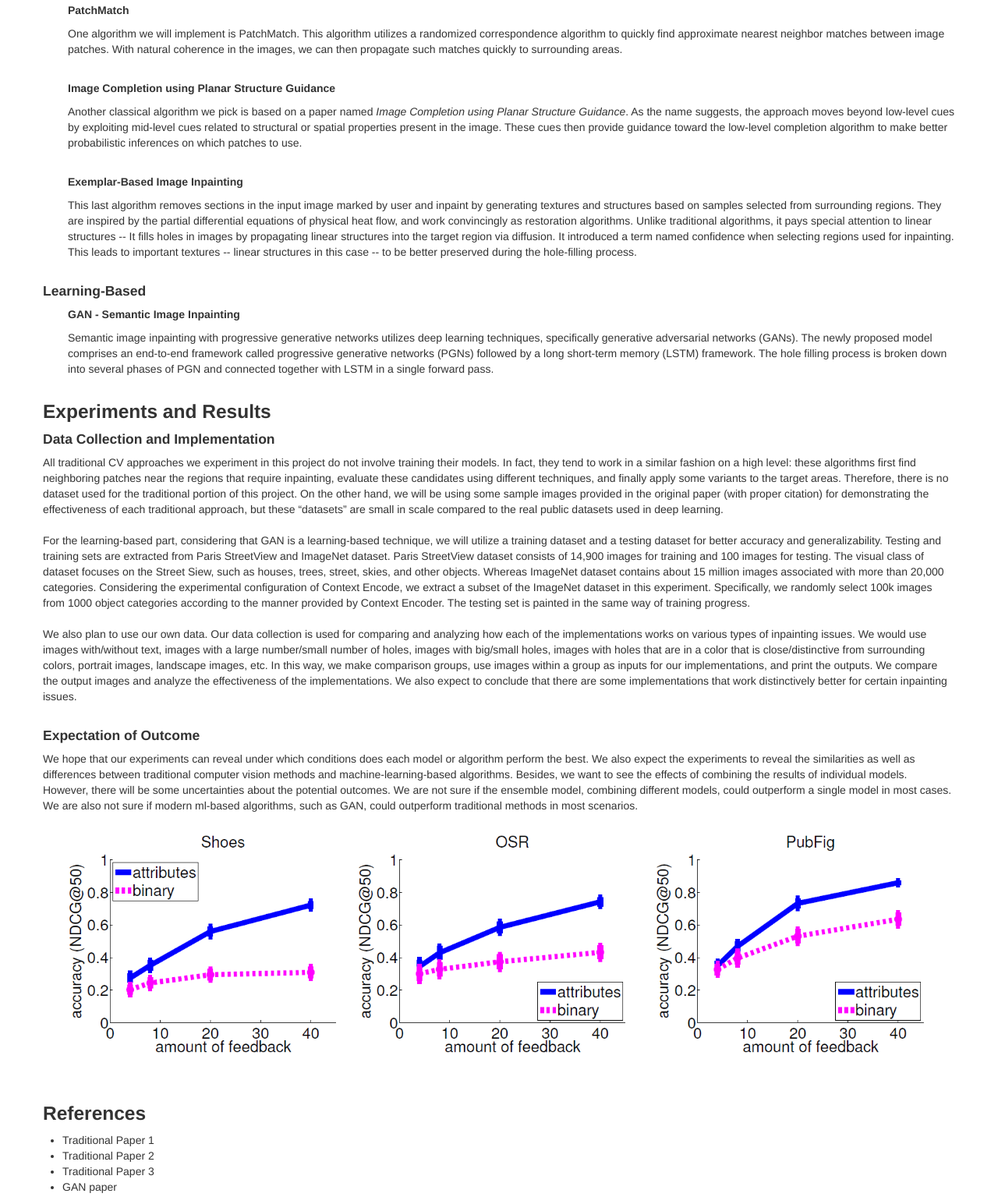
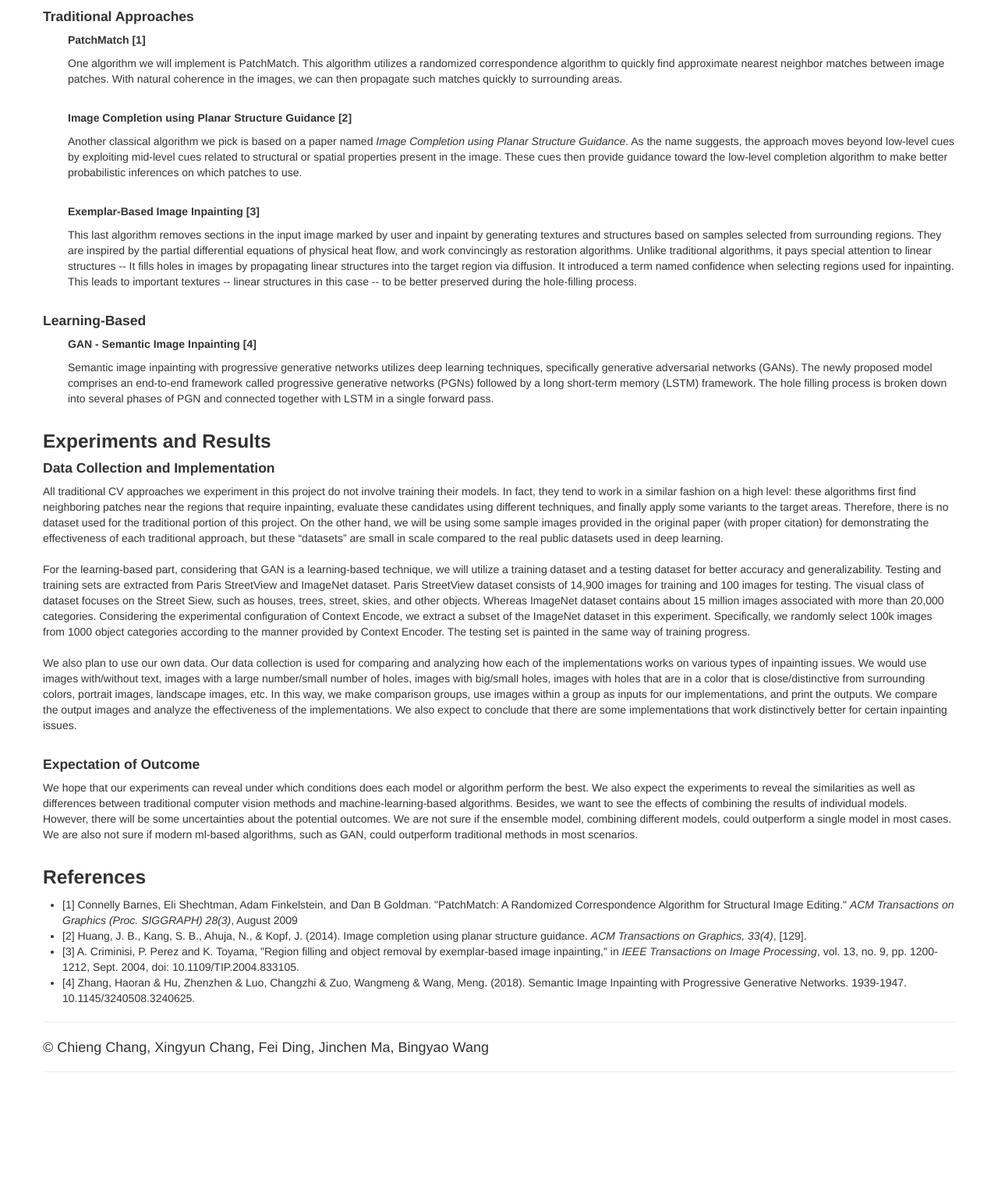
Before and after one commit to GaTech-CS4476-Fall2020/CS4476-Project-Page, a plain HTML site: page index.html in a window 1280 px wide. Shown: the part 1021-2556 px from the top of the page at 78% size. After the commit the page ends 2466 px from the top, so only its background shows below. Drawn offline with Linux system fonts and the light colour scheme.

Commit message:
update pic

```diff
--- a/index.html
+++ b/index.html
@@ -2,8 +2,7 @@
 <html lang="en"><head>
   <meta http-equiv="Content-Type" content="text/html; charset=UTF-8">
   <meta charset="utf-8">
-  <title>Computer Vision Class Project
-  | ECE, Virginia Tech | Fall 2015: ECE 5554/4984</title>
+  <title>CV Group Project | Georgia Tech | Fall 2020: CS 4476</title>
   <meta name="viewport" content="width=device-width, initial-scale=1.0">
   <meta name="description" content="">
   <meta name="author" content="">
@@ -55,11 +54,11 @@ One or two sentences on the motivation behind the problem you are solving. One o
 <br><br>
 <!-- figure -->
 <h3>Teaser Figure</h3>
-A figure that conveys the main idea behind the project or the main application being addressed.
+<!--A figure that conveys the main idea behind the project or the main application being addressed.-->
 <br><br>
 <!-- Main Illustrative Figure -->
 <div style="text-align: center;">
-<img style="height: 200px;" alt="" src="mainfig.png">
+<img style="width: 80%" alt="" src="mainfig.png">
 </div>
 
 <br><br>
@@ -83,19 +82,19 @@ We will employ various image inpainting techniques on one set of testing dataset
 
 <h4>Traditional Approaches</h4>
 <div style="padding-left: 2rem">
-  <h5>PatchMatch</h5>
+  <h5>PatchMatch [1]</h5>
   One algorithm we will implement is PatchMatch. This algorithm utilizes a randomized correspondence algorithm to quickly find approximate nearest neighbor matches between image patches. With natural coherence in the images, we can then propagate such matches quickly to surrounding areas.
   <br><br>
-  <h5>Image Completion using Planar Structure Guidance</h5>
+  <h5>Image Completion using Planar Structure Guidance [2]</h5>
   Another classical algorithm we pick is based on a paper named <i>Image Completion using Planar Structure Guidance</i>. As the name suggests, the approach moves beyond low-level cues by exploiting mid-level cues related to structural or spatial properties present in the image. These cues then provide guidance toward the low-level completion algorithm to make better probabilistic inferences on which patches to use.
   <br><br>
-  <h5>Exemplar-Based Image Inpainting</h5>
+  <h5>Exemplar-Based Image Inpainting [3]</h5>
   This last algorithm removes sections in the input image marked by user and inpaint by generating textures and structures based on samples selected from surrounding regions. They are inspired by the partial differential equations of physical heat flow, and work convincingly as restoration algorithms. Unlike traditional algorithms, it pays special attention to linear structures -- It fills holes in images by propagating linear structures into the target region via diffusion. It introduced a term named confidence when selecting regions used for inpainting. This leads to important textures -- linear structures in this case -- to be better preserved during the hole-filling process.
   <br><br>
 </div>
 <h4>Learning-Based</h4>
 <div style="padding-left: 2rem">
-  <h5>GAN - Semantic Image Inpainting</h5>
+  <h5>GAN - Semantic Image Inpainting [4]</h5>
   Semantic image inpainting with progressive generative networks utilizes deep learning techniques, specifically generative adversarial networks (GANs). The newly proposed model comprises an end-to-end framework called progressive generative networks (PGNs) followed by a long short-term memory (LSTM) framework. The hole filling process is broken down into several phases of PGN and connected together with LSTM in a single forward pass.
   <br><br>
 </div>
@@ -115,10 +114,10 @@ We hope that our experiments can reveal under which conditions does each model o
 
 
 <!-- Main Results Figure -->
-<div style="text-align: center;">
+<!-- <div style="text-align: center;">
 <img style="height: 300px;" alt="" src="results.png">
 </div>
-<br><br>
+<br><br> -->
 
 <!-- Results -->
 <!--
@@ -138,10 +137,26 @@ Show several visual examples of inputs/outputs of your system (success cases and
 <!-- References -->
 <h3>References</h3>
 <ul>
-  <li>Traditional Paper 1</li>
-  <li>Traditional Paper 2</li>
-  <li>Traditional Paper 3</li>
-  <li>GAN paper</li>
+  <li>
+    [1] Connelly Barnes, Eli Shechtman, Adam Finkelstein, and Dan B Goldman.
+    "PatchMatch: A Randomized Correspondence Algorithm for Structural Image Editing."
+    <i>ACM Transactions on Graphics (Proc. SIGGRAPH) 28(3)</i>, August 2009
+  </li>
+  <li>
+    [2] Huang, J. B., Kang, S. B., Ahuja, N., & Kopf, J. (2014).
+    Image completion using planar structure guidance.
+    <i>ACM Transactions on Graphics, 33(4)</i>, [129].
+  </li>
+  <li>
+    [3] A. Criminisi, P. Perez and K. Toyama,
+    "Region filling and object removal by exemplar-based image inpainting,"
+    in <i>IEEE Transactions on Image Processing</i>,
+    vol. 13, no. 9, pp. 1200-1212, Sept. 2004, doi: 10.1109/TIP.2004.833105.
+  </li>
+  <li>
+    [4] Zhang, Haoran & Hu, Zhenzhen & Luo, Changzhi & Zuo, Wangmeng & Wang, Meng. (2018).
+    Semantic Image Inpainting with Progressive Generative Networks. 1939-1947. 10.1145/3240508.3240625.
+  </li>
 </ul>
 
 <hr>
```
Also changed, not shown: mainfig.png.
